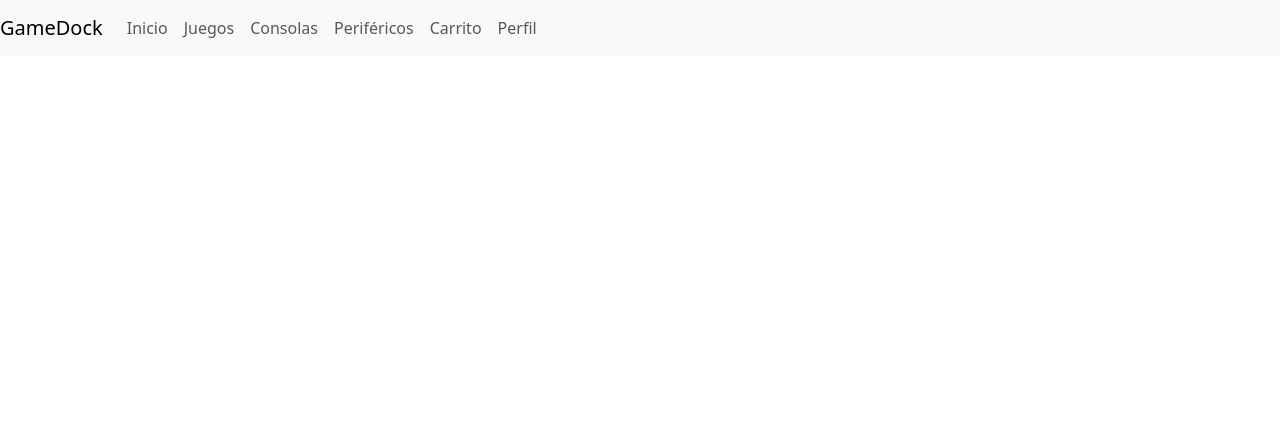
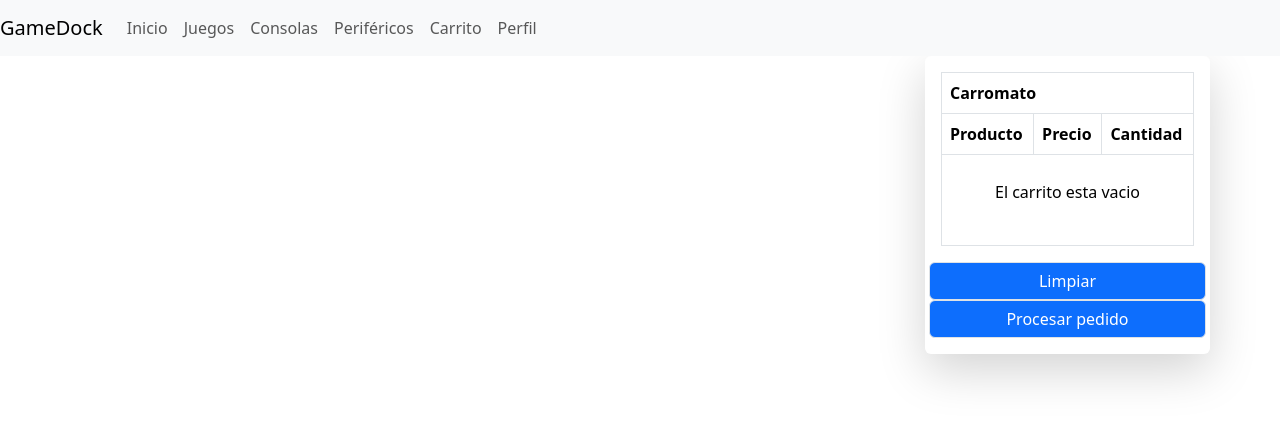
Before and after one commit to Mancabm/gameDock, a Django app: page /producto/1/ in a window 1280 px wide. Shown: the top 422 px of the page. Run offline with Django 4.2, Linux system fonts and the light colour scheme; data that the repository does not hold is empty; some libraries are stand-ins or nearby versions.

Commit message:
feat: limpiar carrito y añadir producto

```diff
--- a/GameDock/settings.py
+++ b/GameDock/settings.py
@@ -39,7 +39,7 @@ INSTALLED_APPS = [
     'django.contrib.messages',
     'django.contrib.staticfiles',
     'gameDockApp',
-    'bootstrap5',
+    'bootstrap5'
 ]
 
 MIDDLEWARE = [
--- a/GameDock/urls.py
+++ b/GameDock/urls.py
@@ -22,8 +22,13 @@ from gameDockApp import views
 urlpatterns = [
     path('admin/', admin.site.urls),
 
-    path('', views.clientePrincipal),
+    path('', views.clientePrincipal, name='Home'),
     path('producto/<int:id>/', views.productos_filtrados),
-    path('products/product/<int:id_product>', views.product_detail)
+    path('products/product/<int:id_producto>', views.product_detail, name='Prod'),
+    path('limpiar/', views.limpiar_carrito, name='Clear'),
+    path('agregar/<int:id_producto>', views.agregar_producto, name='Add'),
+    path('decrementar/<int:id_producto>', views.decrementar_producto, name='Dec'),
+
+
 
 ] + static(settings.MEDIA_URL, document_root=settings.MEDIA_ROOT)
--- a/gameDockApp/templates/base.html
+++ b/gameDockApp/templates/base.html
@@ -6,7 +6,7 @@
     <head>
         <meta charset='utf-8'>
         {% load bootstrap5 %}
-        {% bootstrap_css%}
+        {% bootstrap_css %}
 
         <style>
             {% block estilos%}{% endblock  %}
@@ -45,8 +45,61 @@
         <div>
             <a href="#" class"btn btn-success"></a>
         </div>
-        {% block contenido %}{% endblock  %}
+
+        <div class="container">
+        <div class="row">
+            <div class="col-9">
+            {% block contenido %}{% endblock  %}
+            </div>
+
+            <div class="col-3 shadow-lg p-3 mb-5 bg-white rounded">
+                <table class="table table-bordered">
+                <thead>
+                <tr>
+                    <th scope="row" colspan="3" class="textcenter">Carromato</th>
+                </tr>
+                <tr>
+                    <th scope="col">Producto</th>
+                    <th scope="col">Precio</th>
+                    <th scope="col">Cantidad</th>
+                </tr>
+                </thead>
+                <tbody>
+                    {% if request.session.carrito.items %}
+                    {% for key, value in request.session.carrito.items %}
+                    <tr>
+                        <td>{{value.nombre}}</td>
+                        <td>{{value.precio}}</td>
+                        <td>{{value.cantidad}}
+                            <p>{{value.producto_id}}</p>
+                            <a href="#" class="badge btn-dark badge-dark">+</a>
+                            <a href="#"  class="badge btn-dark badge-dark">-</a>
+                        </td>
+                    </tr>
+                    {% endfor %}
+                    {% else %}
+                    <tr>
+                        <td colspan="3">
+                            <div class="alert text-center">El carrito esta vacio</div>
+                        </td>
+                    </tr>
+                    {% endif %}
+
+                </tbody>
+
+                </table>
+                <div class="justify-content-around">
+                    <div class="row"><a href="{% url 'Clear' %}" class="btn btn-primary border">Limpiar</a></div>
+                    <div class="row"><a href="#" class="btn btn-primary border">Procesar pedido</a></div>
+                </div>
+            </div>
+
+
+        </div>
+
+        </div>
+        </div>
+
     </body>
 
-
 </html>
--- a/gameDockApp/templates/product_detail.html
+++ b/gameDockApp/templates/product_detail.html
@@ -15,7 +15,7 @@
                   <p class="card-text"><small class="text-muted">{{producto.tipo.value}}</small></p>
                 {% if producto.stock >= 1 %}
                     <p style="color: green"> En stock</p>
-                    <a href="#" class="btn btn-success"> Añadir a carrito</a>
+                    <a href="{% url 'Add' producto.id %}" class="btn btn-success"> Añadir a carrito</a>
                 {% else %}
                     <p style="color: red"> No stock</p>
                 {% endif %}
--- a/gameDockApp/views.py
+++ b/gameDockApp/views.py
@@ -1,6 +1,7 @@
-from django.shortcuts import render, get_object_or_404
+from django.shortcuts import render, get_object_or_404, redirect
 from django.conf import settings
 from gameDockApp.models import Producto
+from gameDockApp.carrito import Carrito
 
 #muestra los títulos de los productos que están registrados
 def clientePrincipal(request):
@@ -15,3 +16,27 @@ def productos_filtrados(request, id):
 def product_detail(request, id_producto):
     producto = get_object_or_404(Producto, pk=id_producto)
     return render(request, 'product_detail.html',{'producto': producto, 'MEDIA_URL': settings.MEDIA_URL})
+
+
+def agregar_producto(request, id_producto):
+    carrito = Carrito(request)
+    producto = Producto.objects.get(id=id_producto)
+    carrito.agregar(producto)
+    return redirect("Home")
+
+def eliminar_producto(request, id_producto):
+    carrito = Carrito(request)
+    producto = Producto.objects.get(id=id_producto)
+    carrito.eliminar(producto)
+    return redirect(request, "Home")
+
+def decrementar_producto(request, id_producto):
+    carrito = Carrito(request)
+    producto = Producto.objects.get(id=id_producto)
+    carrito.add(producto)
+    return redirect(request, "Home")
+
+def limpiar_carrito(request):
+    carrito = Carrito(request)
+    carrito.limpiar()
+    return redirect("Home")
```
Also changed, not shown: gameDockApp/carrito.py (added, +58 -0 lines), gameDockApp/migrations/0001_initial.py, media/productos/IMG_20210117_154528.jpg (added), media/productos/buscaminas-logo3.png (added).
